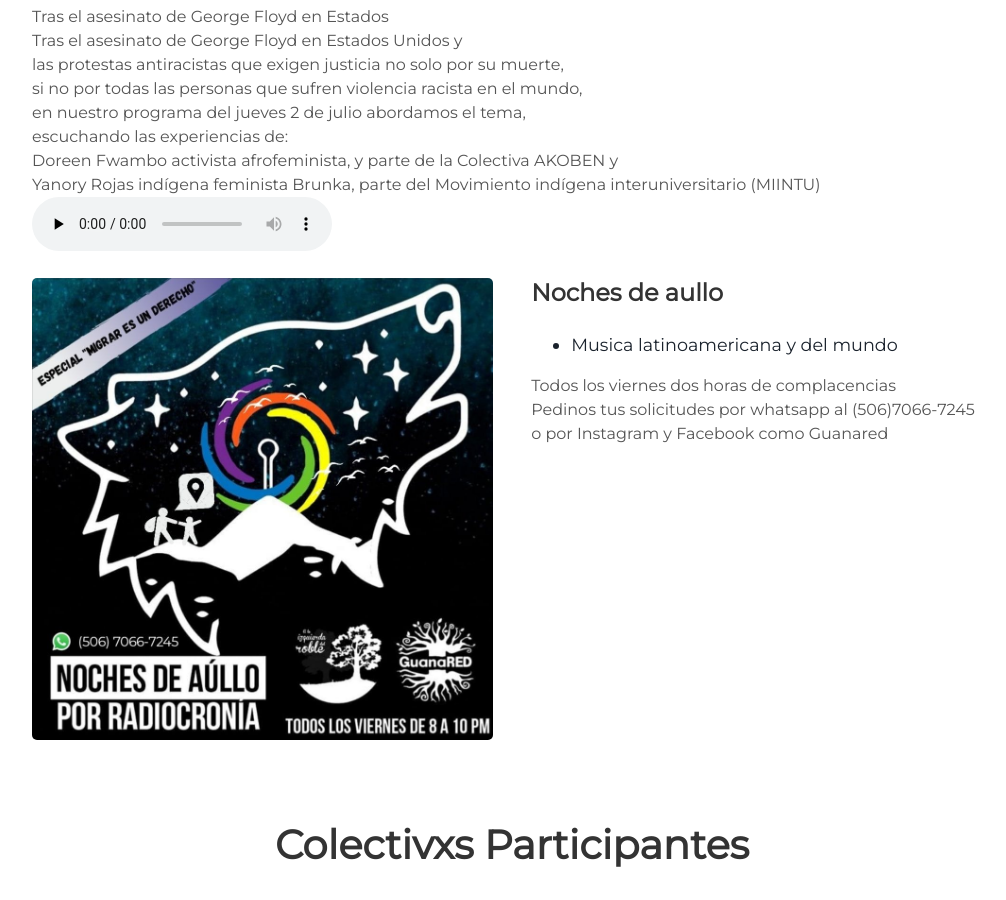
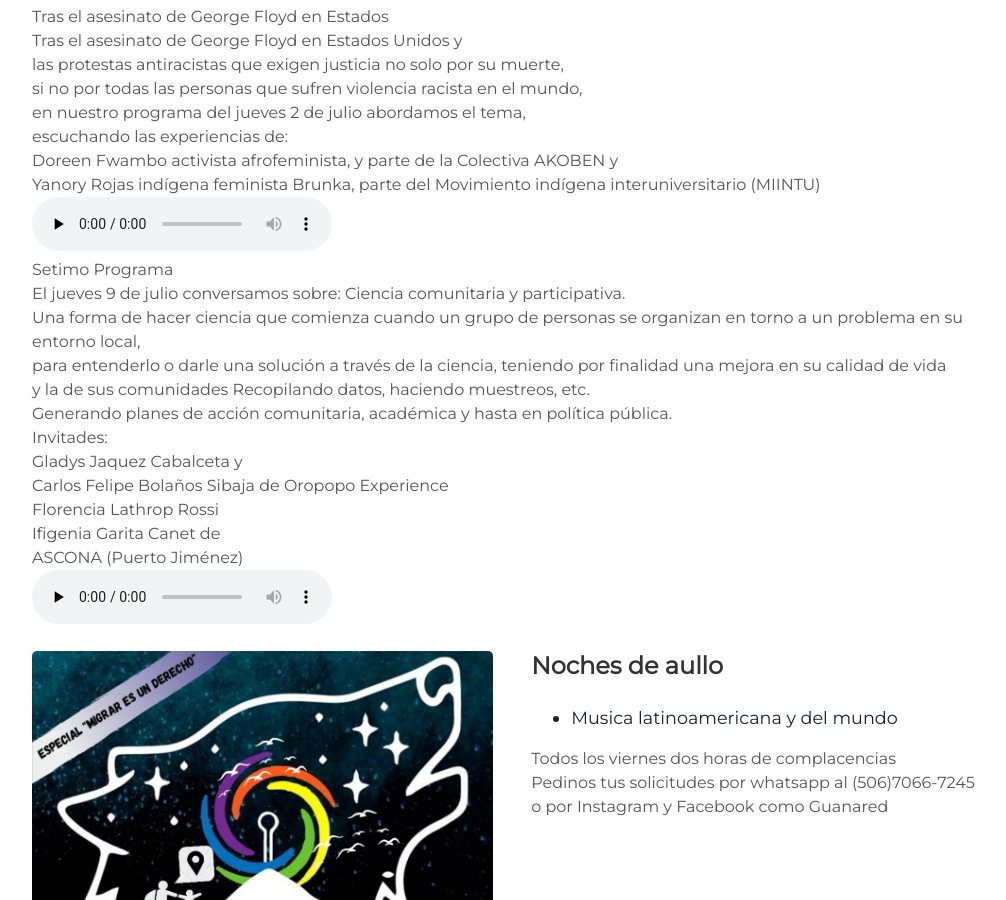
Before and after one commit to JaquerEspeis/radiocronia, a Jekyll site: the page built from index.html, in a window 1280 px wide and 900 px high, scrolled down 2554 px. Shown: the whole window, without its empty margins (128-1134 px from the left). Built offline with Jekyll 4.4.1, drawn with Linux system fonts in a browser that asks for light colours.

Commit message:
programa 6 el telar
se sube el audio del programa numero 6 del telar

```diff
--- a/_includes/about.html
+++ b/_includes/about.html
@@ -116,6 +116,29 @@
 
     </div>
 
+     <div>
+Setimo Programa <br>
+El jueves 9 de julio conversamos sobre: Ciencia comunitaria y participativa. <br>
+Una forma de hacer ciencia que comienza cuando un grupo de personas se organizan en torno a un problema en su entorno local, <br>
+para entenderlo o darle  una solución a través de la ciencia, teniendo por finalidad una mejora en su calidad de vida <br>
+y la de sus comunidades Recopilando datos, haciendo muestreos, etc.<br>
+Generando planes de acción comunitaria, académica y hasta en política pública.  <br>
+
+Invitades: <br>
+Gladys Jaquez Cabalceta y <br>
+Carlos Felipe Bolaños Sibaja de Oropopo Experience <br>
+
+Florencia Lathrop Rossi <br>
+Ifigenia Garita Canet de <br>
+ASCONA (Puerto Jiménez) <br>
+
+   <div>
+
+        <audio src="https://ia601409.us.archive.org/8/items/el-telar-programa-ciencia-comunitaria/EL%20TELAR%20programa%20ciencia%20comunitaria.mp3" preload="none" controls></audio>
+
+
+    </div>
+
 
     </p>
 
```
